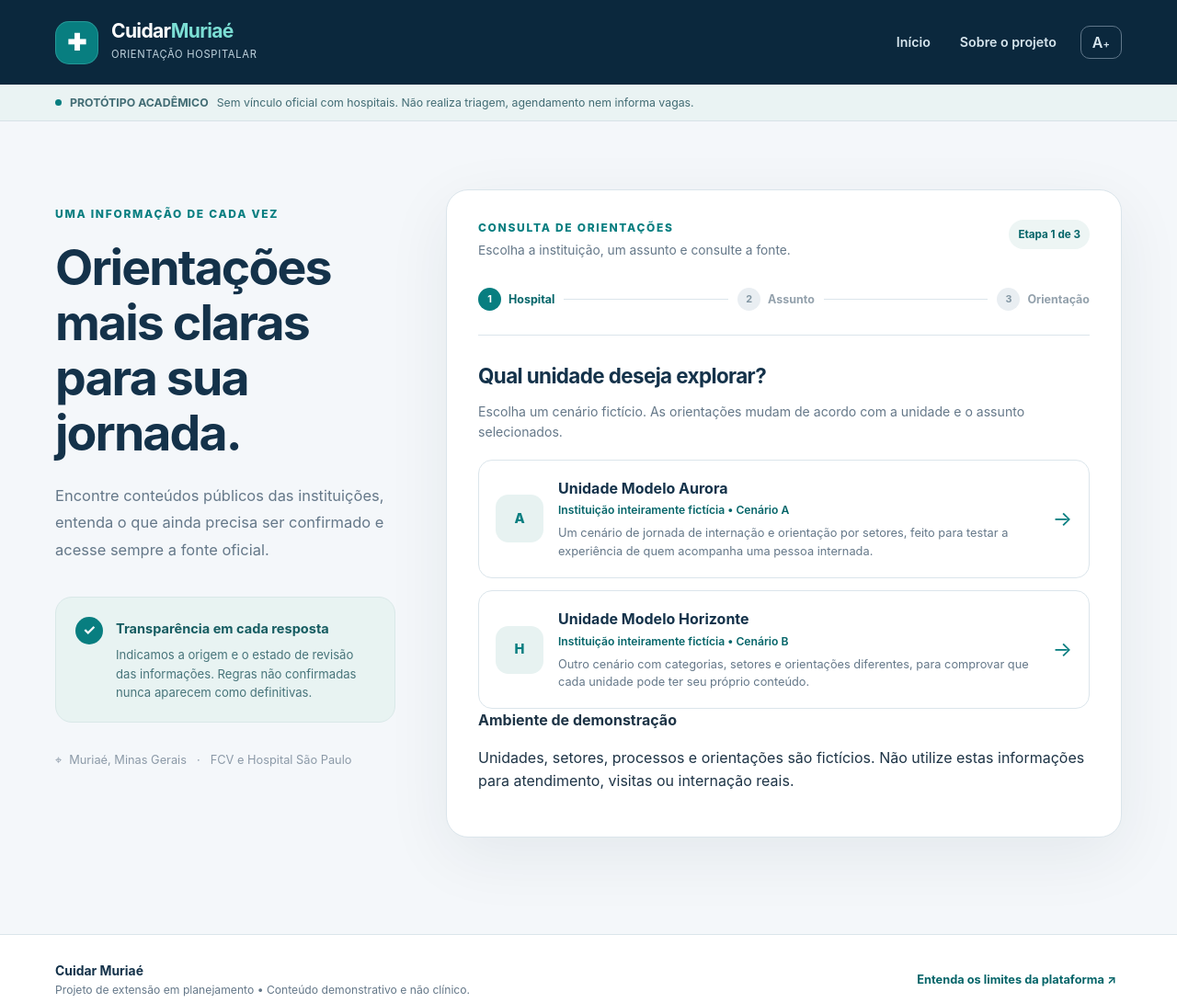
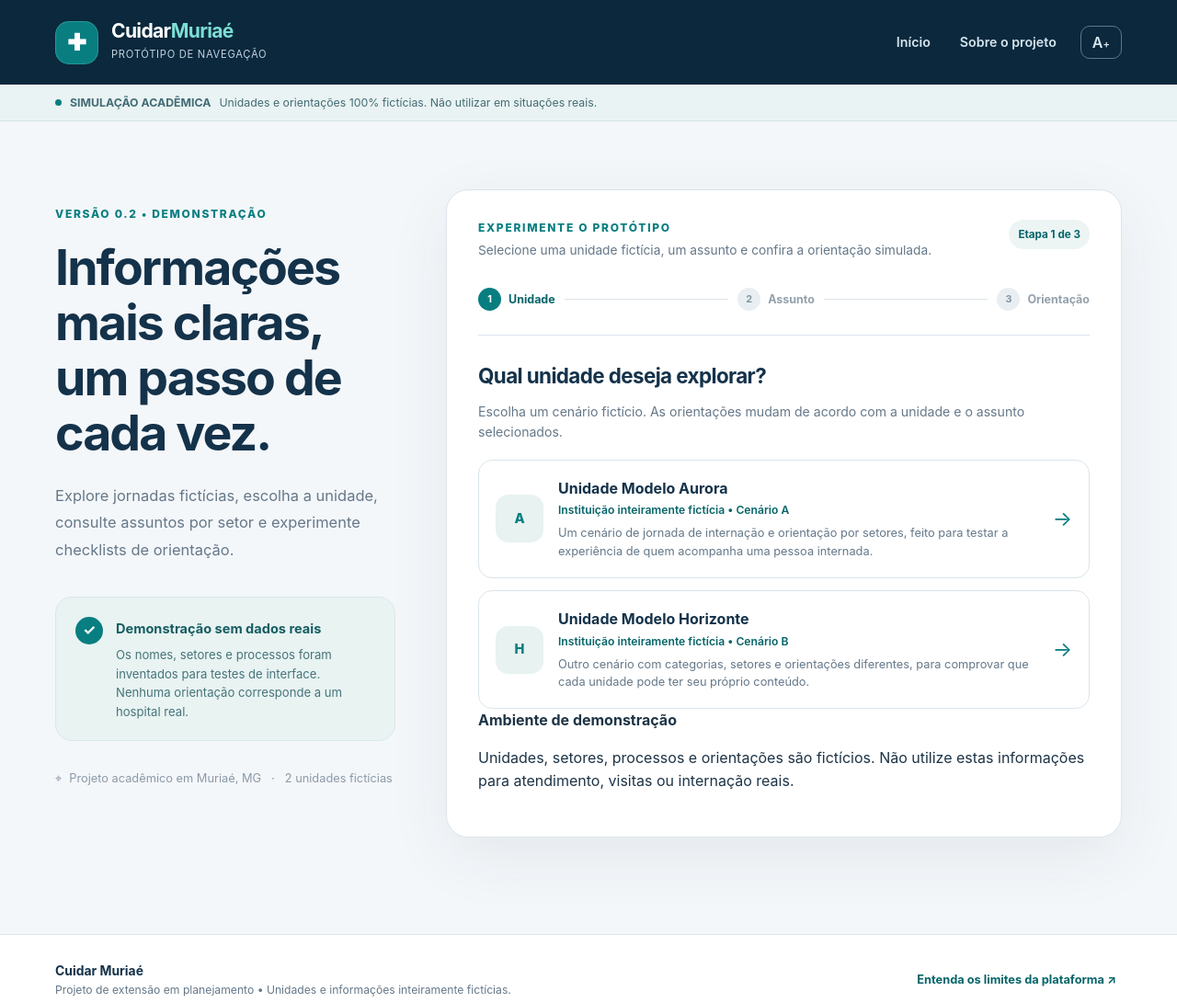
Before and after one commit to Dhaniels1/Projeto-Extensao, a website with bundled scripts: page index.html in a window 1280 px wide. Shown: the whole page at 92% size. Built offline with nearby package versions, Linux system fonts and the light colour scheme.

Commit message:
Cuidar Muriaé 0.2: interface clara para simulações sem dados hospitalares reais

```diff
--- a/index.html
+++ b/index.html
@@ -4,8 +4,8 @@
   <meta charset="utf-8">
   <meta name="viewport" content="width=device-width, initial-scale=1">
   <meta name="theme-color" content="#14324a">
-  <meta name="description" content="Protótipo acadêmico de orientação informacional sobre hospitais de Muriaé, MG. Não é um serviço hospitalar oficial.">
-  <title>Cuidar Muriaé | Orientações hospitalares</title>
+  <meta name="description" content="Demonstração acadêmica Cuidar Muriaé com unidades fictícias, orientações simuladas e checklists interativos. Não é serviço hospitalar.">
+  <title>Cuidar Muriaé | Demonstração acadêmica</title>
   <link rel="stylesheet" href="./styles.css">
   <script type="module" src="./app.js"></script>
 </head>
@@ -15,7 +15,7 @@
     <div class="shell topbar-inner">
       <a class="brand" href="#inicio" aria-label="Cuidar Muriaé, ir para o início">
         <span class="brand-mark" aria-hidden="true">✚</span>
-        <span><strong>Cuidar<span class="brand-accent">Muriaé</span></strong><small>Orientação hospitalar</small></span>
+        <span><strong>Cuidar<span class="brand-accent">Muriaé</span></strong><small>Protótipo de navegação</small></span>
       </a>
       <nav class="topnav" aria-label="Navegação principal">
         <button class="nav-link" type="button" data-go="inicio">Início</button>
@@ -25,24 +25,24 @@
     </div>
   </header>
 
-  <div class="academic"><div class="shell academic-inner"><span class="academic-dot" aria-hidden="true"></span><strong>PROTÓTIPO ACADÊMICO</strong> <span>Sem vínculo oficial com hospitais. Não realiza triagem, agendamento nem informa vagas.</span></div></div>
+  <div class="academic"><div class="shell academic-inner"><span class="academic-dot" aria-hidden="true"></span><strong>SIMULAÇÃO ACADÊMICA</strong> <span>Unidades e orientações 100% fictícias. Não utilizar em situações reais.</span></div></div>
 
   <main id="conteudo" tabindex="-1">
     <div class="shell main-layout">
       <aside class="sidebar" aria-labelledby="sidebar-title">
-        <p class="eyebrow" id="sidebar-title">UMA INFORMAÇÃO DE CADA VEZ</p>
-        <h1>Orientações mais claras para sua jornada.</h1>
-        <p class="sidebar-lead">Encontre conteúdos públicos das instituições, entenda o que ainda precisa ser confirmado e acesse sempre a fonte oficial.</p>
-        <div class="trust-card"><span class="trust-icon" aria-hidden="true">✓</span><div><strong>Transparência em cada resposta</strong><p>Indicamos a origem e o estado de revisão das informações. Regras não confirmadas nunca aparecem como definitivas.</p></div></div>
-        <div class="sidebar-footer"><span aria-hidden="true">⌖</span> Muriaé, Minas Gerais <span class="dot-sep" aria-hidden="true">·</span> FCV e Hospital São Paulo</div>
+        <p class="eyebrow" id="sidebar-title">VERSÃO 0.2 • DEMONSTRAÇÃO</p>
+        <h1>Informações mais claras, um passo de cada vez.</h1>
+        <p class="sidebar-lead">Explore jornadas fictícias, escolha a unidade, consulte assuntos por setor e experimente checklists de orientação.</p>
+        <div class="trust-card"><span class="trust-icon" aria-hidden="true">✓</span><div><strong>Demonstração sem dados reais</strong><p>Os nomes, setores e processos foram inventados para testes de interface. Nenhuma orientação corresponde a um hospital real.</p></div></div>
+        <div class="sidebar-footer"><span aria-hidden="true">⌖</span> Projeto acadêmico em Muriaé, MG <span class="dot-sep" aria-hidden="true">·</span> 2 unidades fictícias</div>
       </aside>
       <section class="workspace" aria-labelledby="workspace-label">
         <div class="workspace-head">
-          <div><p class="eyebrow" id="workspace-label">CONSULTA DE ORIENTAÇÕES</p><p class="workspace-subtitle">Escolha a instituição, um assunto e consulte a fonte.</p></div>
+          <div><p class="eyebrow" id="workspace-label">EXPERIMENTE O PROTÓTIPO</p><p class="workspace-subtitle">Selecione uma unidade fictícia, um assunto e confira a orientação simulada.</p></div>
           <span class="stage-badge" id="stage-badge" aria-live="polite">Etapa 1 de 3</span>
         </div>
         <div class="steps" aria-label="Etapas da consulta" id="stepper">
-          <span class="step step-active"><i>1</i> Hospital</span><span class="steps-line" aria-hidden="true"></span>
+          <span class="step step-active"><i>1</i> Unidade</span><span class="steps-line" aria-hidden="true"></span>
           <span class="step"><i>2</i> Assunto</span><span class="steps-line" aria-hidden="true"></span>
           <span class="step"><i>3</i> Orientação</span>
         </div>
@@ -50,6 +50,6 @@
       </section>
     </div>
   </main>
-  <footer class="site-footer"><div class="shell footer-inner"><div><strong>Cuidar Muriaé</strong><p>Projeto de extensão em planejamento • Conteúdo demonstrativo e não clínico.</p></div><button class="footer-link" data-go="sobre" type="button">Entenda os limites da plataforma <span aria-hidden="true">↗</span></button></div></footer>
+  <footer class="site-footer"><div class="shell footer-inner"><div><strong>Cuidar Muriaé</strong><p>Projeto de extensão em planejamento • Unidades e informações inteiramente fictícias.</p></div><button class="footer-link" data-go="sobre" type="button">Entenda os limites da plataforma <span aria-hidden="true">↗</span></button></div></footer>
 </body>
 </html>
```
